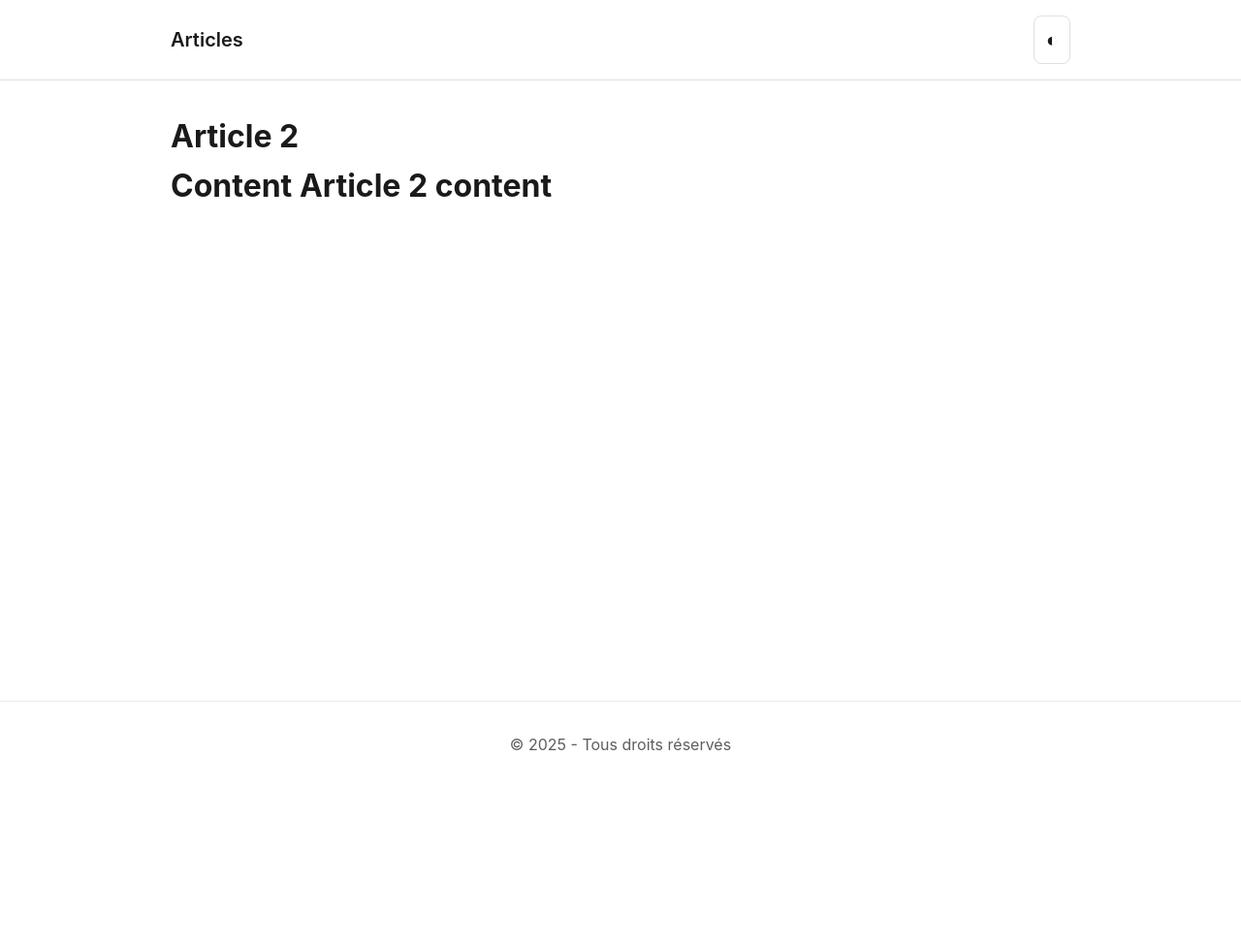
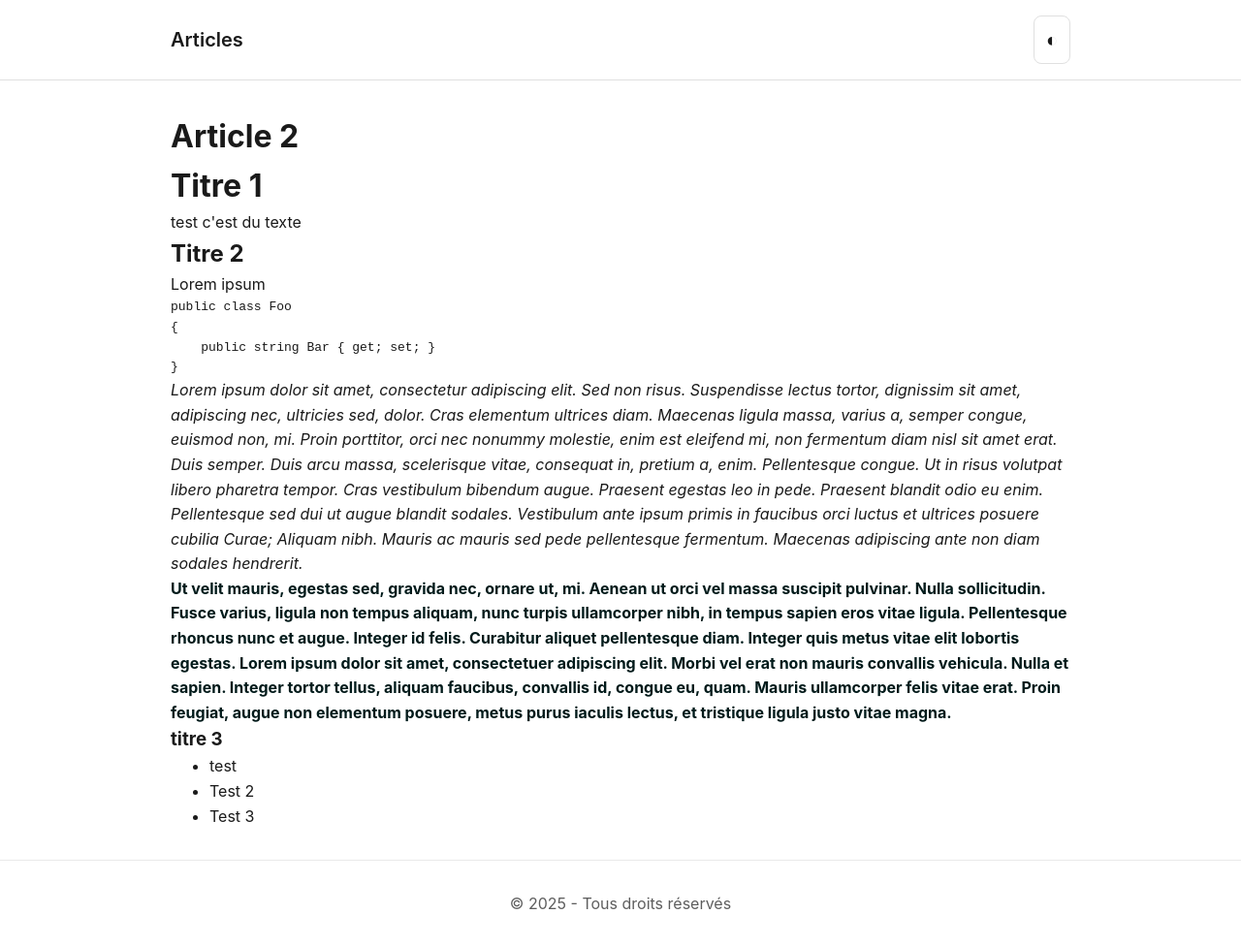
Before and after one commit to lgsndbox/relecture, an Eleventy site: page src/articles/article-2.md in a window 1280 px wide. Shown: the whole page at 97% size. Before the commit the page ends 814 px from the top, so only its background shows below. Built offline with nearby package versions, Linux system fonts and the light colour scheme; Eleventy itself is replaced by a stand-in of ours; code samples lack their colours; files that its build step writes are made by us from their sources.

Commit message:
Modify article

````diff
--- a/src/articles/article-2.md
+++ b/src/articles/article-2.md
@@ -2,4 +2,29 @@
 title: Article 2
 ---
 
-# Content Article 2 content
+# Titre 1
+
+test c'est du texte
+
+## Titre 2
+
+Lorem ipsum
+
+```csharp
+public class Foo
+{
+    public string Bar { get; set; }
+}
+```
+
+*Lorem ipsum dolor sit amet, consectetur adipiscing elit. Sed non risus. Suspendisse lectus tortor, dignissim sit amet, adipiscing nec, ultricies sed, dolor. Cras elementum ultrices diam. Maecenas ligula massa, varius a, semper congue, euismod non, mi. Proin porttitor, orci nec nonummy molestie, enim est eleifend mi, non fermentum diam nisl sit amet erat. Duis semper. Duis arcu massa, scelerisque vitae, consequat in, pretium a, enim. Pellentesque congue. Ut in risus volutpat libero pharetra tempor. Cras vestibulum bibendum augue. Praesent egestas leo in pede. Praesent blandit odio eu enim. Pellentesque sed dui ut augue blandit sodales. Vestibulum ante ipsum primis in faucibus orci luctus et ultrices posuere cubilia Curae; Aliquam nibh. Mauris ac mauris sed pede pellentesque fermentum. Maecenas adipiscing ante non diam sodales hendrerit.*
+
+> Ut velit mauris, egestas sed, gravida nec, ornare ut, mi. Aenean ut orci vel massa suscipit pulvinar. Nulla sollicitudin. Fusce varius, ligula non tempus aliquam, nunc turpis ullamcorper nibh, in tempus sapien eros vitae ligula. Pellentesque rhoncus nunc et augue. Integer id felis. Curabitur aliquet pellentesque diam. Integer quis metus vitae elit lobortis egestas. Lorem ipsum dolor sit amet, consectetuer adipiscing elit. Morbi vel erat non mauris convallis vehicula. Nulla et sapien. Integer tortor tellus, aliquam faucibus, convallis id, congue eu, quam. Mauris ullamcorper felis vitae erat. Proin feugiat, augue non elementum posuere, metus purus iaculis lectus, et tristique ligula justo vitae magna.
+
+### titre 3
+
+
+
+- test
+- Test 2
+- Test 3
````
